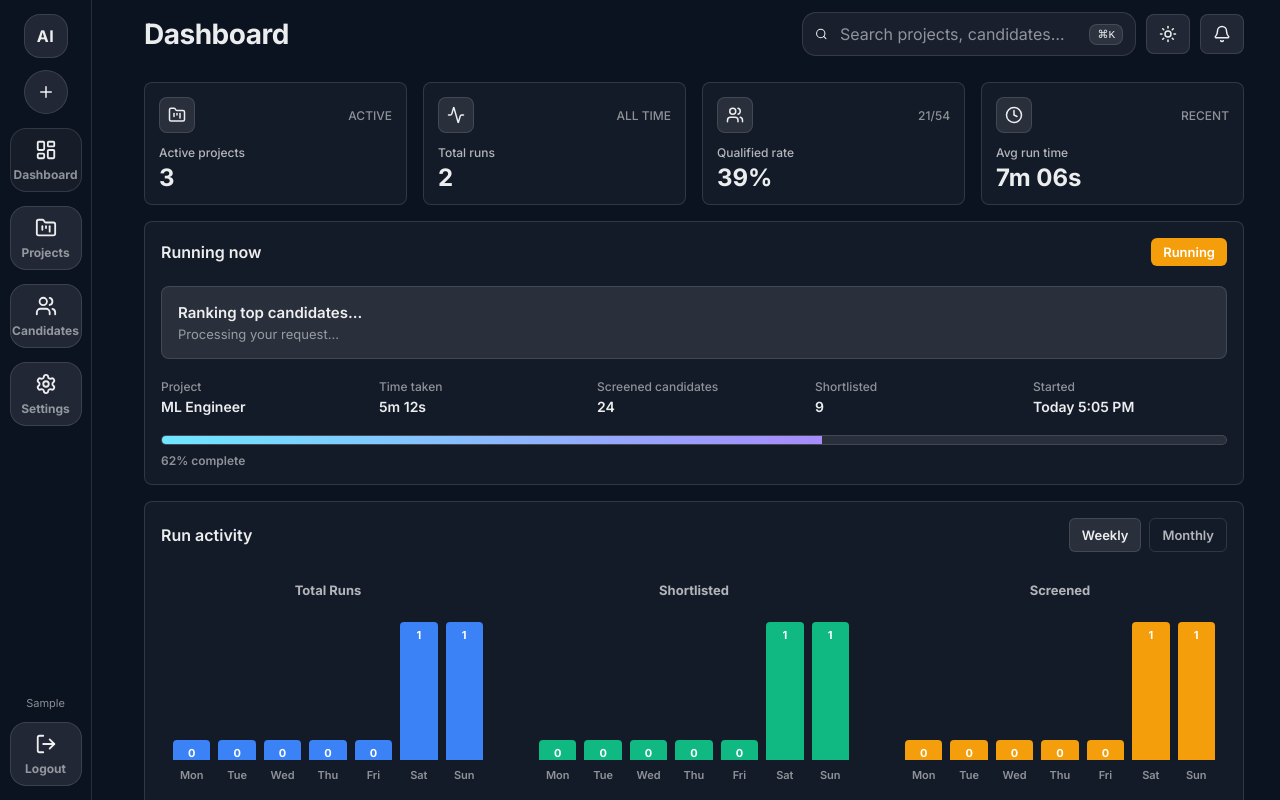
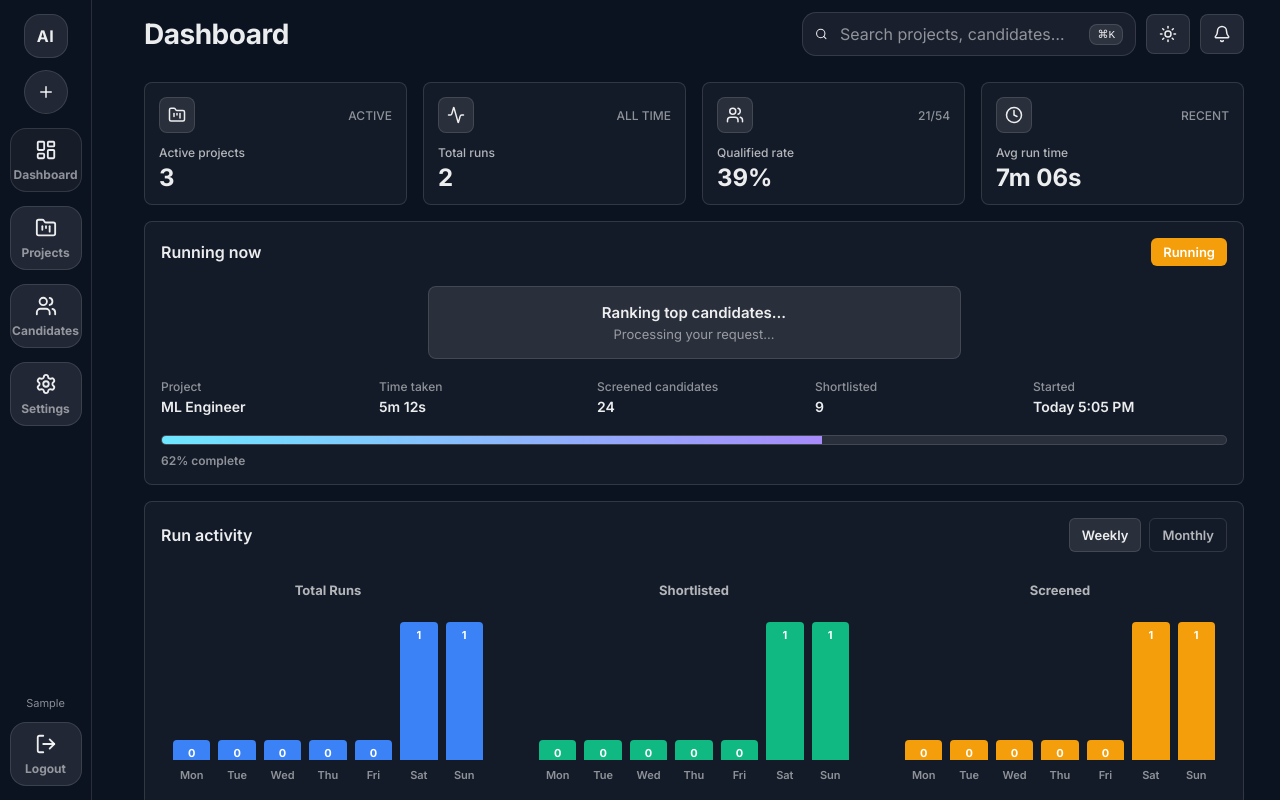
Before and after one commit to Shreyadungrakoti/ai-hiring-ui, a React (Vite) app: page /login in a window 1280 px wide. Both pictures are taken after typing "Sample" into the empty fields and a click on the button "Continue". Shown: the top 800 px of the page. Built offline with nearby package versions, Linux system fonts and the light colour scheme; no server answers.

Commit message:
Make status box half width and center-aligned in Running now block

```diff
--- a/src/pages/Dashboard.jsx
+++ b/src/pages/Dashboard.jsx
@@ -132,18 +132,21 @@ export default function Dashboard() {
 
         {d.activeRun ? (
           <>
+            <div style={{ display: "flex", justifyContent: "center", marginBottom: 20 }}>
               <div style={{
                 background: "var(--card2)",
                 padding: 16,
                 borderRadius: 8,
-              marginBottom: 20,
-              border: "1px solid var(--border)"
+                border: "1px solid var(--border)",
+                width: "50%",
+                textAlign: "center"
               }}>
                 <div style={{ fontSize: 15, fontWeight: 600, color: "var(--text)", marginBottom: 4 }}>
                   {getDetailedStatus(d.activeRun.step, d.activeRun.progress)}
                 </div>
                 <div style={{ fontSize: 13, color: "var(--muted2)" }}>
                   Processing your request...
+                </div>
               </div>
             </div>
 
```
Lines whose indentation alone changed are shown as unchanged.
